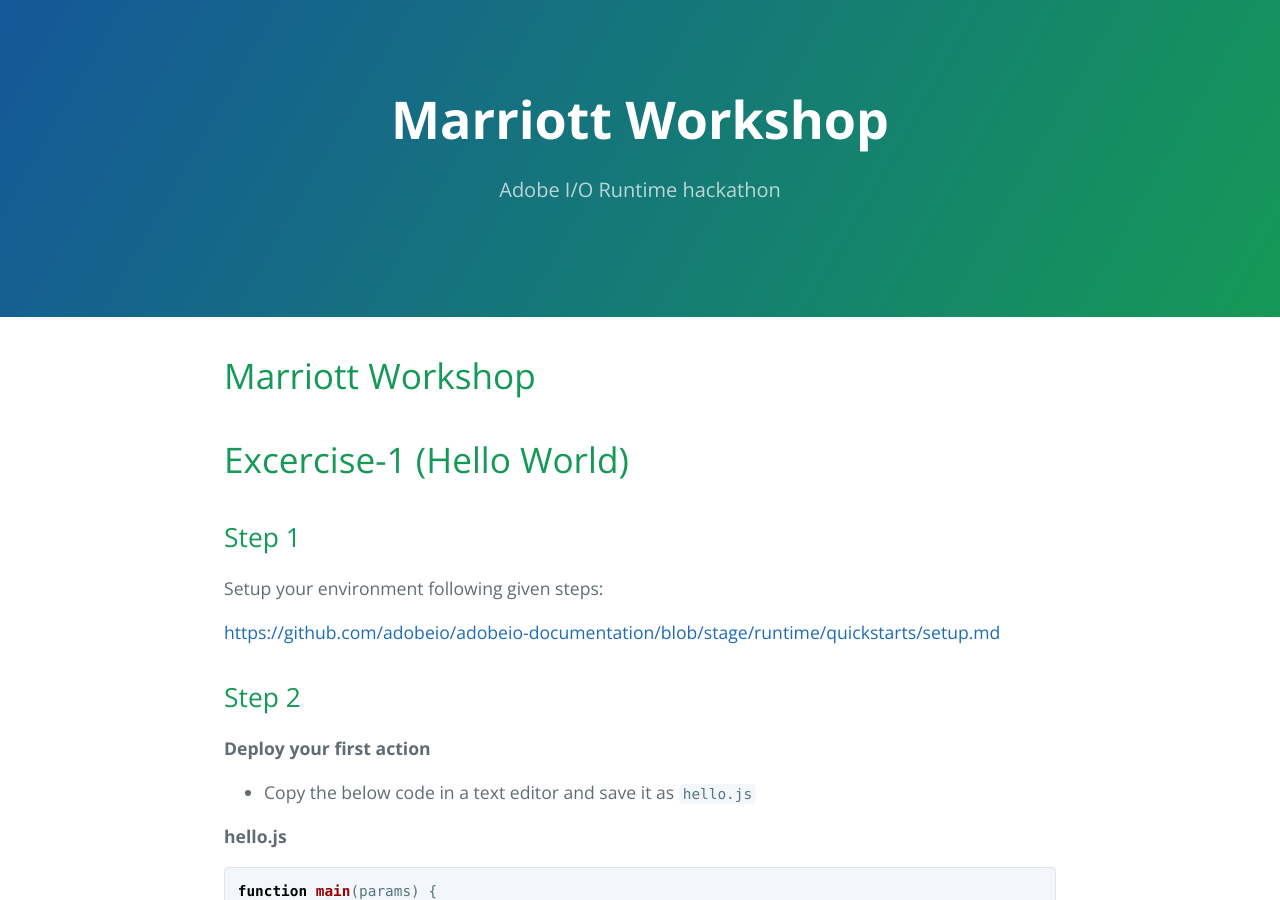
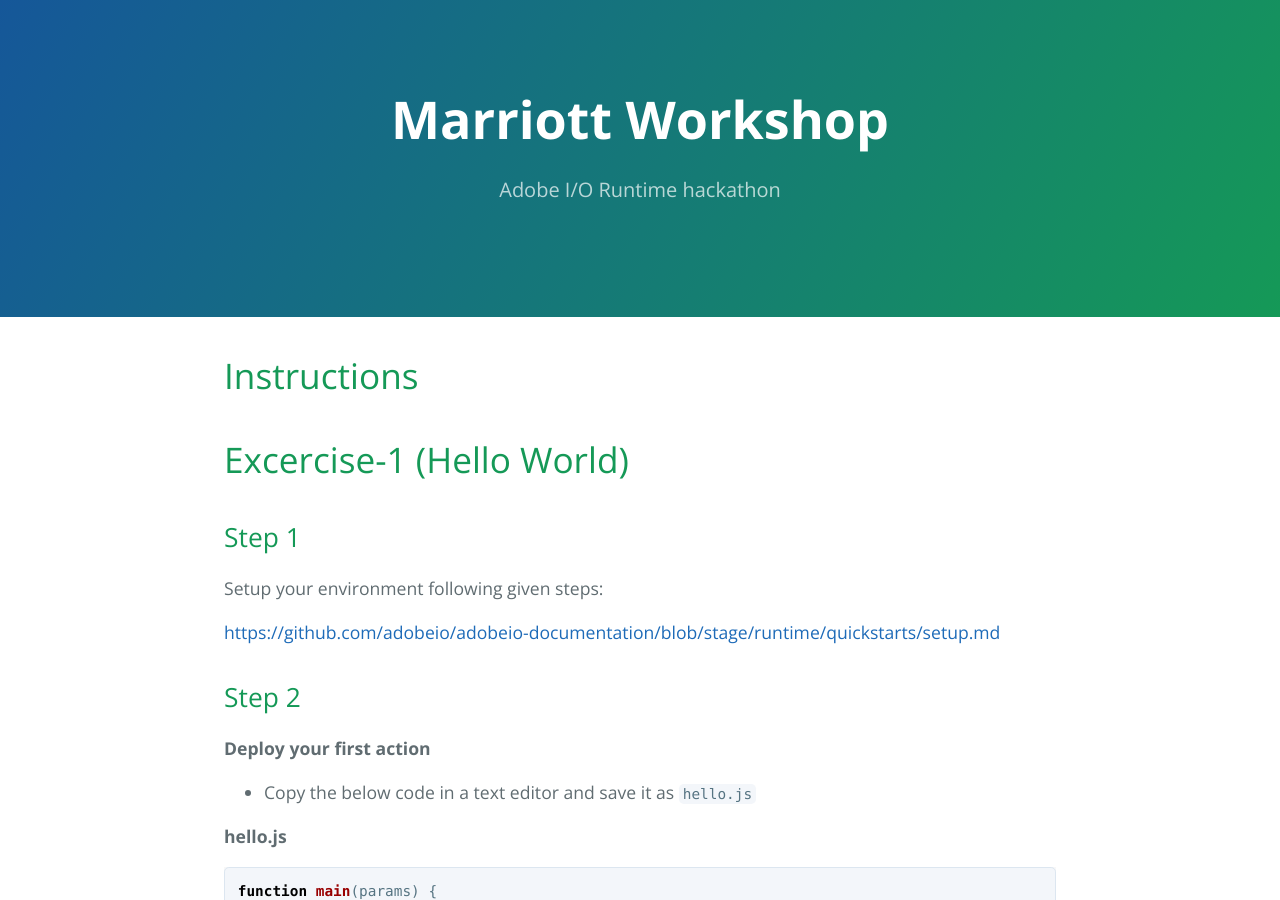
Before and after one commit to hirenoble/Marriott-Workshop, a Jekyll site: the page built from docs/index.md, in a window 1280 px wide and 900 px high. Built offline with Jekyll 4.4.1, drawn with Linux system fonts in a browser that asks for light colours; our own code applies the rules of GitHub Pages for plain Markdown files.

Commit message:
Update index.md

```diff
--- a/docs/index.md
+++ b/docs/index.md
@@ -2,7 +2,7 @@
 layout: default
 ---
 
-# Marriott Workshop
+# Instructions
 
 # Excercise-1 (Hello World)
 
```
